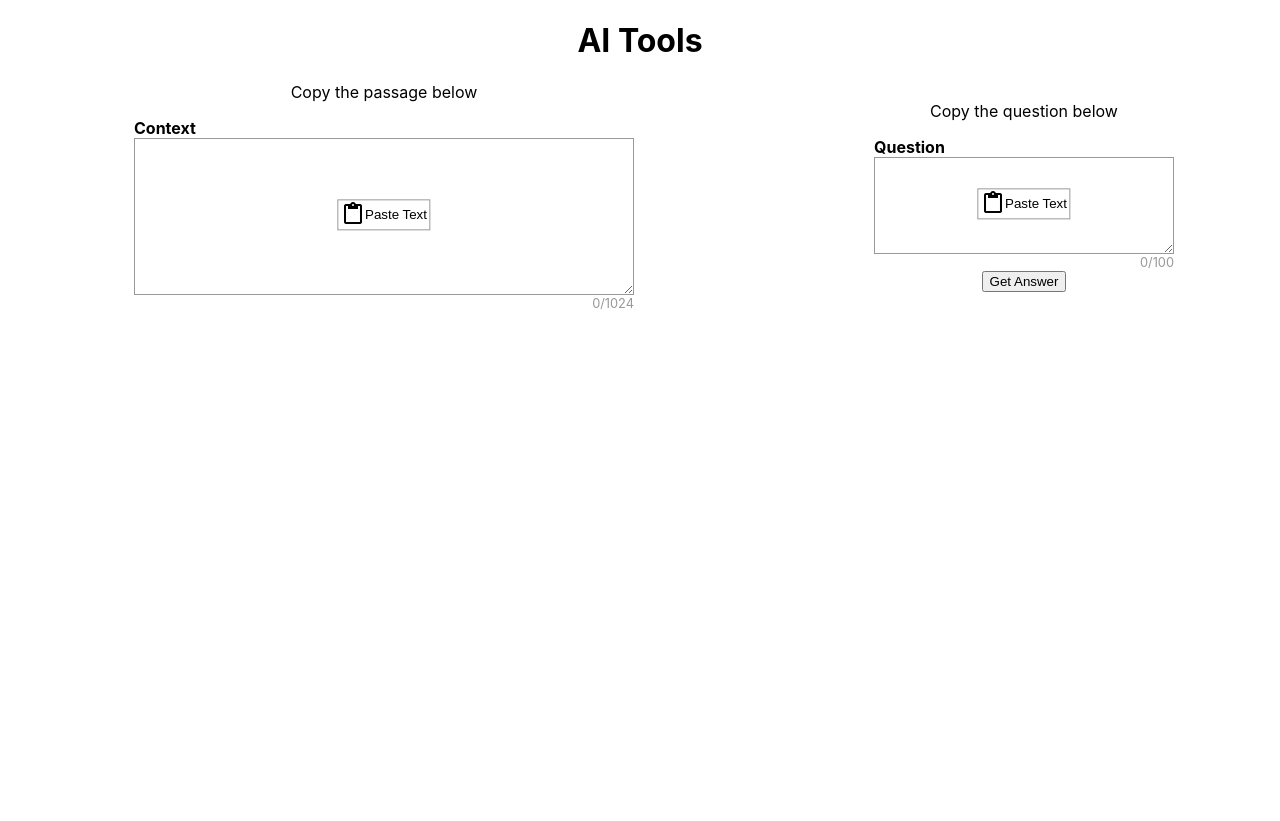
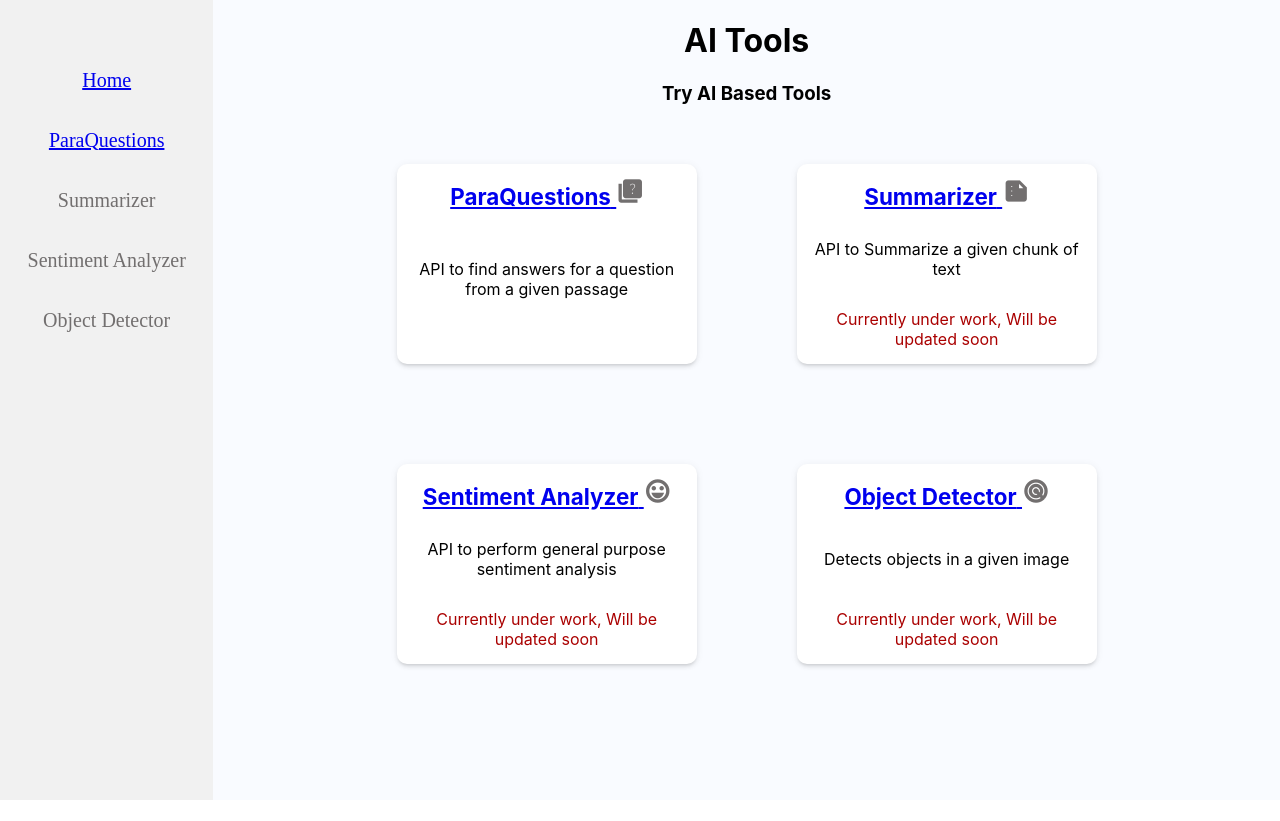
Before and after one commit to mukeshgurpude/ai-tools, a React (Create React App) app: page / in a window 1280 px wide. After the commit the page ends 800 px from the top, so only its background shows below. Built offline with nearby package versions, Linux system fonts and the light colour scheme.

Commit message:
added wrapper and links

```diff
--- a/package.json
+++ b/package.json
@@ -8,6 +8,7 @@
     "@testing-library/user-event": "^12.8.3",
     "react": "^17.0.2",
     "react-dom": "^17.0.2",
+    "react-router-dom": "^6.2.1",
     "react-scripts": "5.0.0",
     "sass": "^1.49.8",
     "web-vitals": "^0.2.4",
--- a/src/App.jsx
+++ b/src/App.jsx
@@ -1,12 +1,24 @@
 import './App.scss';
+import { BrowserRouter, Routes, Route } from 'react-router-dom';
+import DashBoard from './Components/Dashboard';
 import Sidebar from './Components/Sidebar';
 import PassageAnswers from './Components/passage';
+import Wrapper from './Components/wrapper';
+
 
 function App() {
   return <div className="App">
-    <h1>AI Tools</h1>
-    {/* <Sidebar /> */}
-    <PassageAnswers />
+    <BrowserRouter>
+      <Sidebar />
+      <Wrapper>
+      <Routes>
+        {/* <Route path="/" element={<Sidebar />}/> */}
+        <Route path="/" element={<DashBoard />} />
+        <Route path="/passage" element={<PassageAnswers />} />
+        <Route path="*" element={<div>404</div>} />
+      </Routes>
+      </Wrapper>
+    </BrowserRouter>
   </div>;
 }
 
--- a/src/App.scss
+++ b/src/App.scss
@@ -1,6 +1,7 @@
 .App {
-  width: 100vw;
-  height: 100vh;
+  width: 100%;
+  min-height: 100vh;
   text-align: center;
-  background: f9fbff;
+  display: flex;
+  background: #f9fbff
 }
--- a/src/Components/Dashboard/index.jsx
+++ b/src/Components/Dashboard/index.jsx
@@ -2,37 +2,38 @@ import React from 'react'
 import Toolcard from '../Toolcard'
 import './style.scss'
 
-export default function Dashboard() {
-    const tools = [
+export const tools = [
     {
         text: 'ParaQuestions',
         description: 'API to find answers for a question from a given passage',
-            icon: 'fa-question-circle',
-            link: '',
+        icon: 'quiz',
+        link: '/passage',
         available: true
     }, {
         text: 'Summarizer',
         description: 'API to Summarize a given chunk of text',
-            icon: 'fa-question-circle',
+        icon: 'summarize',
         link: '',
-            available: true
+        available: false
     }, {
         text: 'Sentiment Analyzer',
         description: 'API to perform general purpose sentiment analysis',
-            icon: 'fa-question-circle',
+        icon: 'sentiment_very_satisfied',
         link: '',
         available: false
     }, {
         text: 'Object Detector',
         description: 'Detects objects in a given image',
-            icon: 'fa-question-circle',
+        icon: 'radar',
         link: '',
         available: false
     }
 ]
+
+export default function Dashboard() {
+
     return (
         <div className='dashboard'>
-            <h1>API Tools</h1>
             <h3>Try AI Based Tools</h3>
             <div className="tools">
                 {tools.map((tool) => { return <Toolcard key={tool.text} {...tool} /> })}
--- a/src/Components/Dashboard/style.scss
+++ b/src/Components/Dashboard/style.scss
@@ -1,8 +1,5 @@
 .dashboard {
-  width: 100vw;
-  height: 100vh;
-  background: #f9fbff;
-  position: absolute;
+  width: 100%;
 }
 
 .tools {
--- a/src/Components/List/index.jsx
+++ b/src/Components/List/index.jsx
@@ -1,7 +1,13 @@
 import React from 'react'
+import { NavLink } from 'react-router-dom'
 
-export default function List( {text} ) {
+export default function List( {text, available, link='#'} ) {
   return (
-    <li>{text}</li>
+    <li>
+      {available?
+        <NavLink to={link} children={text} />
+        :
+        text
+      }</li>
   )
 }
--- a/src/Components/Sidebar/index.jsx
+++ b/src/Components/Sidebar/index.jsx
@@ -1,11 +1,12 @@
 import './style.scss'
 import List from '../List'
+import { tools } from '../Dashboard'
 
 export default function Sidebar() {
-    const items = ['ParaQuestions', 'Summarizer', 'Sentiment Analyzer', 'Object Detector']
     return <div className="pages">
         <ul>
-            {items.map((item, index) => <List key={index} text={item} />)}
+            <List text='Home' link='/' available={true}/>
+            {tools.map((item, index) => <List {...item} key={index} />)}
         </ul>
     </div>
 }
--- a/src/Components/Sidebar/style.scss
+++ b/src/Components/Sidebar/style.scss
@@ -1,10 +1,8 @@
 .pages {
-  background: #FAFBFD;
-  position: absolute;
+  background: #f1f1f1;
   left: 0;
   top: 0;
   width: 20%;
-  height: 100%;
 
   ul {
     list-style-type: none;
--- a/src/Components/Toolcard/index.jsx
+++ b/src/Components/Toolcard/index.jsx
@@ -1,12 +1,16 @@
 import React from 'react'
+import { Link } from 'react-router-dom'
 import './style.scss'
 
-export default function Toolcard( {text, description , icon, available} ) {
+export default function Toolcard( {text, description , icon, available, link} ) {
   return (
-    <div className="card">
-      <div className="card-name">{text}</div>
+    <div className="card" data-available={available}>
+      <div className="card-name">
+        <Link to={link}>
+          {text} <span className='material-icons'>{icon}</span>
+        </Link>
+      </div>
       <div className="card-description">{description}</div>
-      <div className="card-icon"><i className={`fa ${icon}`}></i></div>
       <div className="card-available">{available ? '' : 'Currently under work, Will be updated soon'}</div>
     </div>
   )
--- a/src/Components/Toolcard/style.scss
+++ b/src/Components/Toolcard/style.scss
@@ -10,14 +10,20 @@
     cursor: pointer;
     &:hover {
         transform: scale(1.05);
-      box-shadow: 0px 3px 3px -2px rgb(0 0 0 / 20%), 0px 3px 4px 0px
-  rgb(0 0 0 / 14%), 0px 1px 8px 0px rgb(0 0 0 / 12%);
+        box-shadow: 0px 3px 3px -2px rgb(0 0 0 / 20%), 0px 3px 4px 0px rgb(0 0 0 / 14%), 0px 1px 8px 0px rgb(0 0 0 / 12%);
     }
-}
-
     .card-name {
         font-size: 1.4rem;
         font-weight: bold;
         color: #000;
         text-align: center;
+        span {
+            font-size: 1.2em;
+            font-weight: bold;
+            color: #726f6f;
         }
+    }
+    .card-available {
+        color: #a00;
+    }
+}
--- /dev/null
+++ b/src/Components/wrapper/index.jsx
@@ -0,0 +1,8 @@
+import './style.scss'
+
+export default function Wrapper({children}) {
+    return <main>
+        <h1>AI Tools</h1>
+        {children}
+    </main>
+}
--- /dev/null
+++ b/src/Components/wrapper/style.scss
@@ -0,0 +1,4 @@
+main {
+    width: 100%;
+    // overflow-y: scroll;
+}
```
Also changed, not shown: 1 other file (tests, documents, lock files or other folders). Lines whose indentation alone changed are shown as unchanged.
